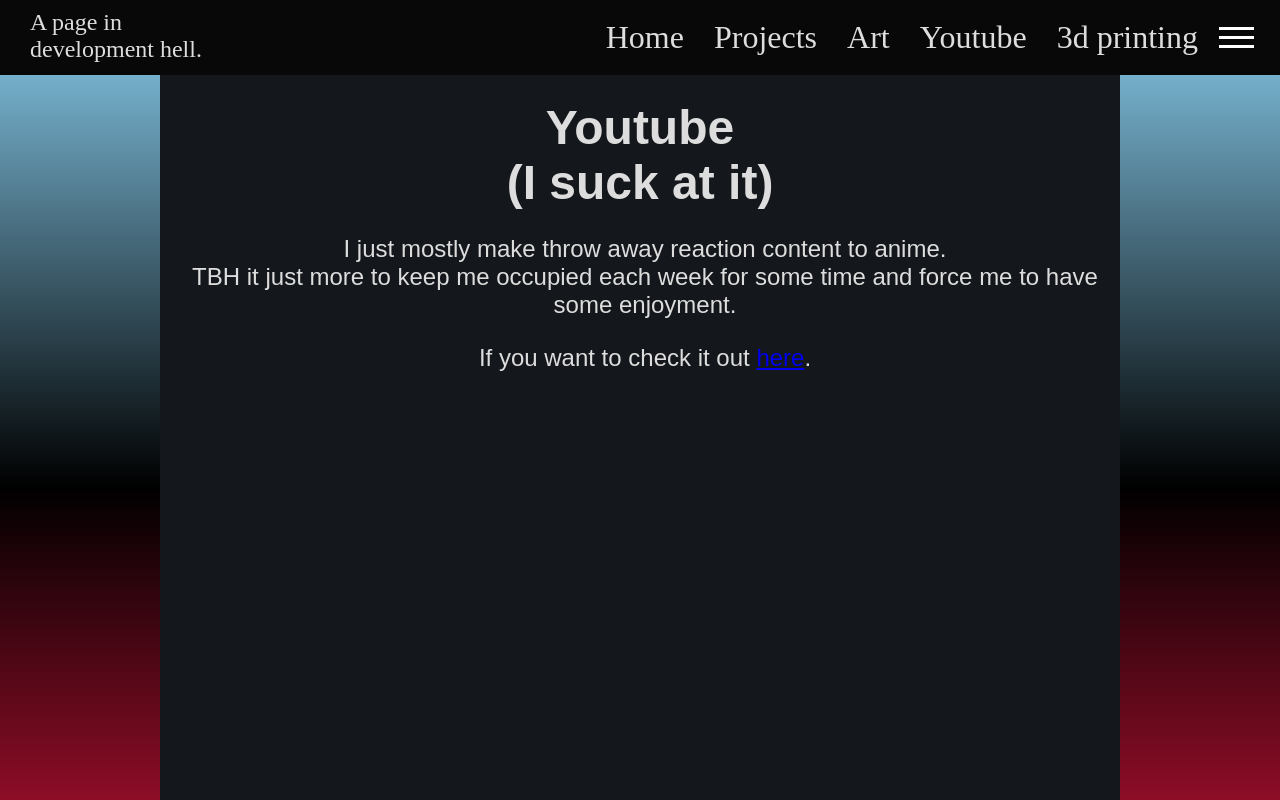
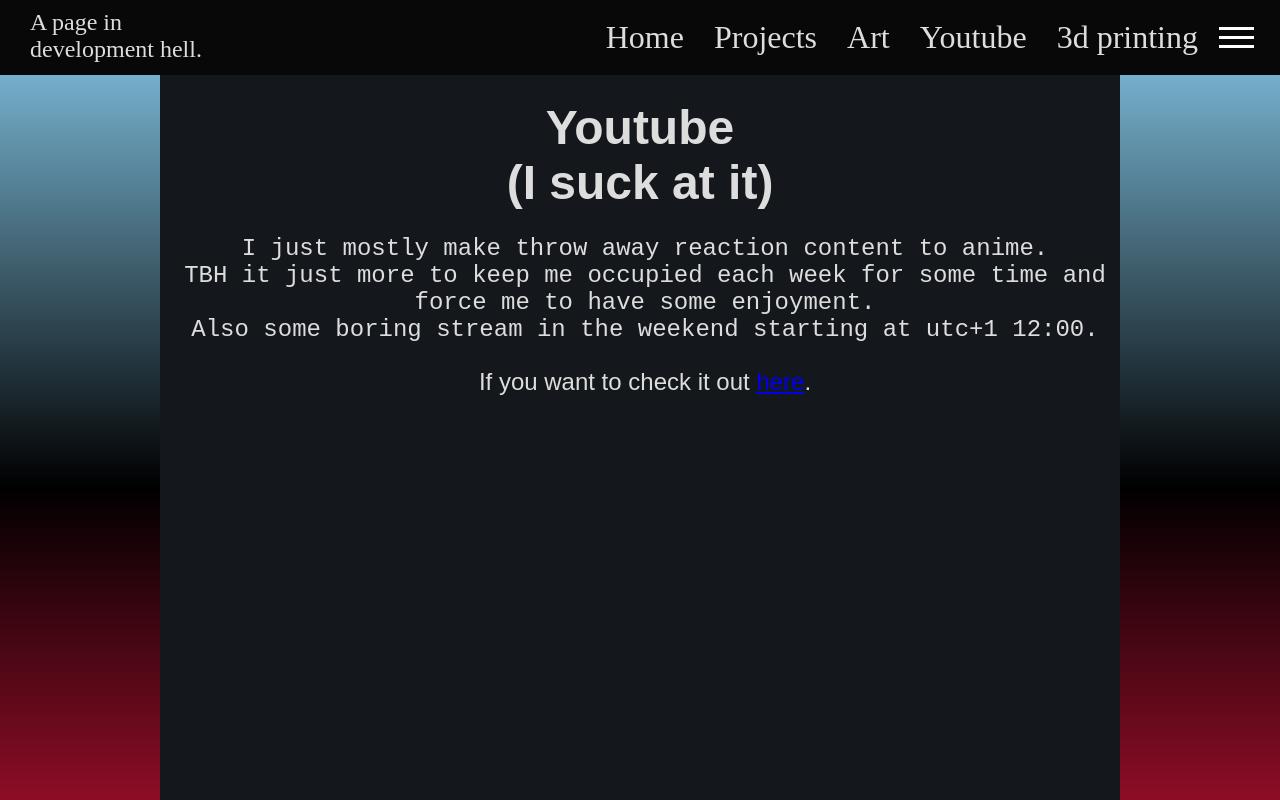
Before and after one commit to JackDevilGod/JackDevilGod.github.io, a SvelteKit app: page /youtube in a window 1280 px wide. Shown: the top 800 px of the page. Built offline with nearby package versions, Linux system fonts and the light colour scheme.

Commit message:
small modification to youtube page to add streaming "Schedule"

```diff
--- a/src/app.html
+++ b/src/app.html
@@ -37,12 +37,12 @@
 					margin-left: 10px;
 				}
 
-				p {
-				 text-align: center;
+				a {
+					margin-left: 0;
 				}
 
-				a {
-					margin-left: 0;
+				p {
+				    text-align: center;
 				}
 
 				pre {
@@ -51,8 +51,6 @@
 					white-space: -pre-wrap;
 					white-space: -o-pre-wrap;
 					word-wrap: break-word;
-
-					font-family: Arial, sans-serif;
 
 					text-align: center;
 				}
--- a/src/routes/youtube/+page.svelte
+++ b/src/routes/youtube/+page.svelte
@@ -3,7 +3,8 @@
 
 	<pre>
 I just mostly make throw away reaction content to anime.
-TBH it just more to keep me occupied each week for some time and force me to have some enjoyment.</pre>
+TBH it just more to keep me occupied each week for some time and force me to have some enjoyment.
+Also some boring stream in the weekend starting at utc+1 12:00.</pre>
 
 	<p>
 		If you want to check it out <a target="_blank" href="https://www.youtube.com/@JackDevilGod"
```
